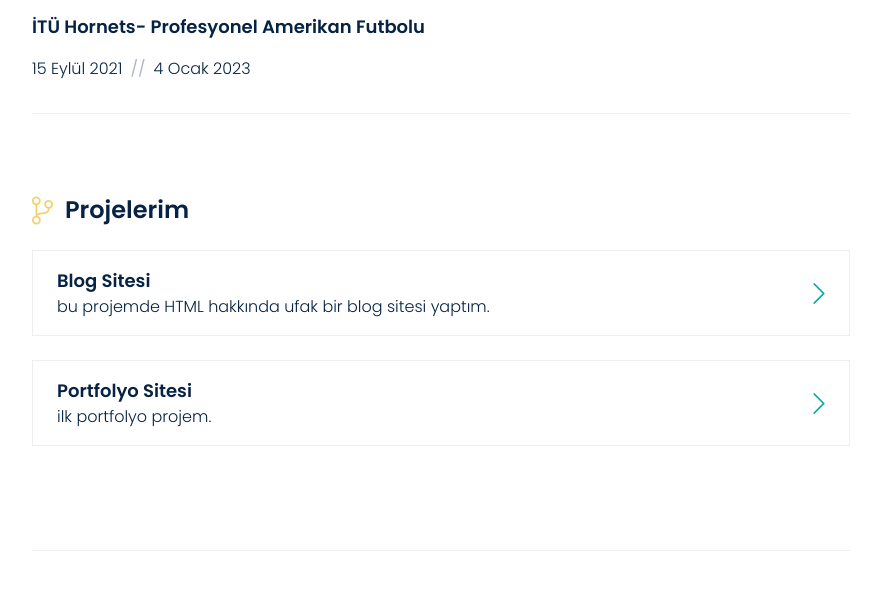
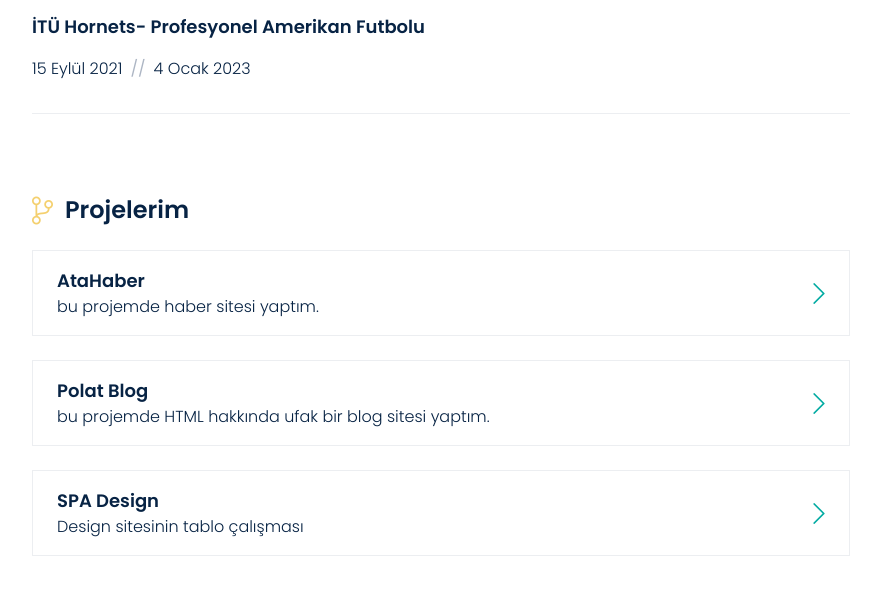
Before and after one commit to polatturk/polatturk.github.io, a plain HTML site: page index.html in a window 1280 px wide. Shown: the part 1723-2312 px from the top of the page, without its empty margins (199-1080 px from the left). Drawn offline with nearby package versions, Linux system fonts and the light colour scheme.

Commit message:
Portfolio

```diff
--- a/index.html
+++ b/index.html
@@ -315,14 +315,33 @@ class="pointer-events-none fixed inset-0 z-50 flex bg-black bg-opacity-80 opacit
     <div>
 
       <a
-        href="/projeler/Polat.Blog/index.html"
+        href="projeler/AtaHaber/index.html"
         class="mb-6 flex items-center justify-between border border-grey-lighter px-4 py-4 sm:px-6"
       >
         <span class="w-9/10 pr-8">
           <h4
             class="font-body text-lg font-semibold text-primary dark:text-white"
           >
-            Blog Sitesi
+            AtaHaber
+          </h4>
+          <p class="font-body font-light text-primary dark:text-white">
+            bu projemde haber sitesi yaptım.
+          </p>
+        </span>
+        <span class="w-1/10">
+          <img src="assets/img/chevron-right.png" class="mx-auto" alt="chevron right" />
+        </span>
+      </a>
+
+      <a
+        href="projeler/Polat.Blog/index.html"
+        class="mb-6 flex items-center justify-between border border-grey-lighter px-4 py-4 sm:px-6"
+      >
+        <span class="w-9/10 pr-8">
+          <h4
+            class="font-body text-lg font-semibold text-primary dark:text-white"
+          >
+            Polat Blog
           </h4>
           <p class="font-body font-light text-primary dark:text-white">
             bu projemde HTML hakkında ufak bir blog sitesi yaptım.
@@ -334,17 +353,17 @@ class="pointer-events-none fixed inset-0 z-50 flex bg-black bg-opacity-80 opacit
       </a>
 
       <a
-        href="/projeler/Portfolyo/index.html"
+        href="projeler/Portfolyo/index.html"
         class="mb-6 flex items-center justify-between border border-grey-lighter px-4 py-4 sm:px-6"
       >
         <span class="w-9/10 pr-8">
           <h4
             class="font-body text-lg font-semibold text-primary dark:text-white"
           >
-            Portfolyo Sitesi
+            SPA Design
           </h4>
           <p class="font-body font-light text-primary dark:text-white">
-            ilk portfolyo projem.
+            Design sitesinin tablo çalışması
           </p>
         </span>
         <span class="w-1/10">
```
